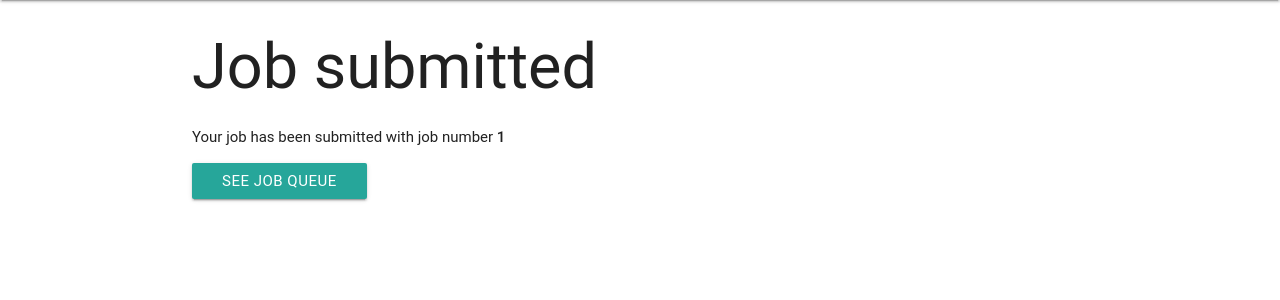
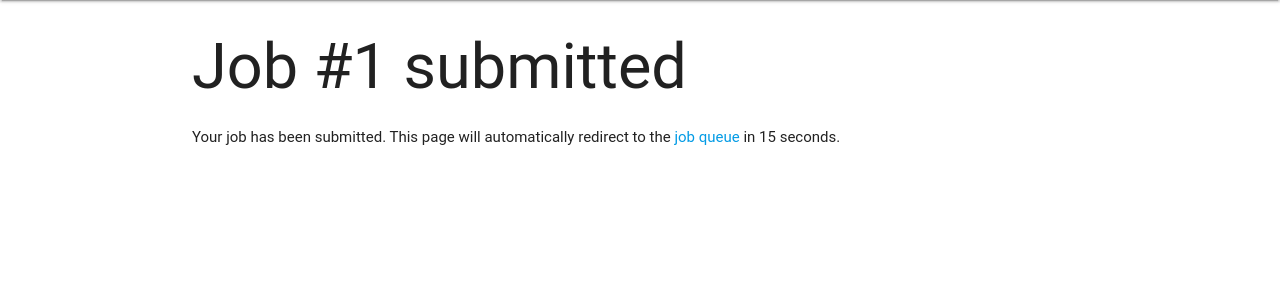
Before and after one commit to rjw57/bigjobbies, a Flask app: template bigjobbies/templates/submitted.html in a window 1280 px wide. Shown: the part 64-364 px from the top of the page. Run offline with Flask 2, Linux system fonts and the light colour scheme; the template is opened without the code that fills it: most values are stand-ins (such as "Sample title", 1, 10 or a date in 2020); some libraries are stand-ins or nearby versions; some web fonts are replaced.

Commit message:
make submit report redirect automagically

```diff
--- a/bigjobbies/templates/submitted.html
+++ b/bigjobbies/templates/submitted.html
@@ -1,12 +1,14 @@
 {% extends "_layout/default.html" %}
+
+{% block head %}
+<meta http-equiv="refresh" content="15; url={{ url_for('qstat') }}">
+{% endblock %}
+
 {% block content %}
-<h1>Job submitted</h1>
+<h1>Job #{{ job_num }} submitted</h1>
 
 <p>
-  Your job has been submitted with job number <strong>{{ job_num }}</strong>
+  Your job has been submitted. This page will automatically redirect to the
+  <a href="{{ url_for('qstat') }}">job queue</a> in 15 seconds.
 </p>
-
-<a href="{{ url_for('qstat') }}" class="waves-effect waves-light btn">
-  See job queue
-</a>
 {% endblock %}
```
Also changed, not shown: 1 other file.
